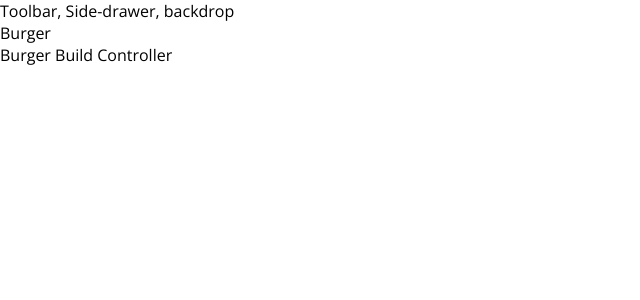
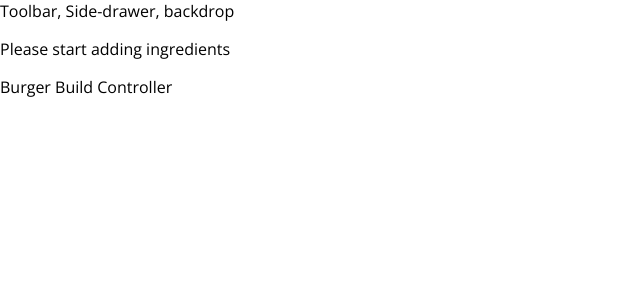
Before and after one commit to logikevcoder/burger-builder, a React app: page / in a window 1280 px wide. Shown: the top 300 px of the page, without its empty margins (0-640 px from the left). Built offline with nearby package versions, Linux system fonts and the light colour scheme.

Commit message:
added state to the burgerbuilder container for ingredients, passed ingredients props into burger which is then converted from an object into an array

```diff
--- /dev/null
+++ b/src/components/Burger/Burger.css
@@ -0,0 +1,28 @@
+.Burger {
+  width: 100%;
+  margin: auto;
+  height: 250px;
+  text-align: center;
+  font-weight: bold;
+  font-size: 1.2rem;
+}
+
+@media (min-width: 1000px) and (min-height: 700px) {
+  .Burger {
+    width: 700px;
+    height: 600px;
+  }
+}
+@media (min-width: 500px) and (min-height: 401px) {
+  .Burger {
+    width: 450px;
+    height: 400px;
+  }
+}
+
+@media (min-width: 500px) and (min-height: 400px) {
+  .Burger {
+    width: 350px;
+    height: 300px;
+  }
+}
--- a/src/components/Burger/Burger.js
+++ b/src/components/Burger/Burger.js
@@ -0,0 +1,29 @@
+import React from 'react';
+import BurgerIngredient from './BurgerIngredient/BurgerIngredient';
+import classes from './Burger.css';
+
+const burger = (props) => {
+  // uses the js Object.keys to transform the object into an array, then use map on the new array
+  let transformedIngredients = Object.keys(props.ingredients)
+    .map(igKey => {
+      return [...Array(props.ingredients[igKey])].map((_, i) => { // Array with 2 elements
+        return <BurgerIngredient key={igKey + i} type={igKey} /> // create unique key for each item based on its index
+      });
+    })
+    .reduce((arr, el) => {
+      return arr.concat(el)
+    }, []);
+    if (transformedIngredients.length === 0 ) {
+      transformedIngredients = <p>Please start adding ingredients</p>
+    }
+    console.log(transformedIngredients);
+ return (
+   <div className={classes.Burger}>
+    <BurgerIngredient type='bread-top'/>
+    {transformedIngredients}
+    <BurgerIngredient type='bread-bottom'/>
+   </div>
+ );
+}
+
+export default burger;
--- a/src/containers/BurgerBuilder/BurgerBuilder.js
+++ b/src/containers/BurgerBuilder/BurgerBuilder.js
@@ -1,10 +1,21 @@
 import React, { Component } from 'react';
 import Aux from '../../aux/Aux';
+import Burger from '../../components/Burger/Burger';
+
+
 class BurgerBuilder extends Component {
+  state = {
+    ingredients : {
+      salad: 0,
+      bacon: 0,
+      cheese: 0,
+      meat: 0
+    }
+  }
   render() {
     return (
       <Aux>
-        <div>Burger</div>
+        <Burger ingredients={this.state.ingredients}/>
         <div>Burger Build Controller</div>
       </Aux>
     )
```
Also changed, not shown: src/components/Burger/BurgerIngredient/BurgerIngredient.css (renamed from src/components/Burger/BurgerIngredients/BurgerIngredient.css), src/components/Burger/BurgerIngredient/BurgerIngredient.js (renamed from src/components/Burger/BurgerIngredients/BurgerIngredient.js).
